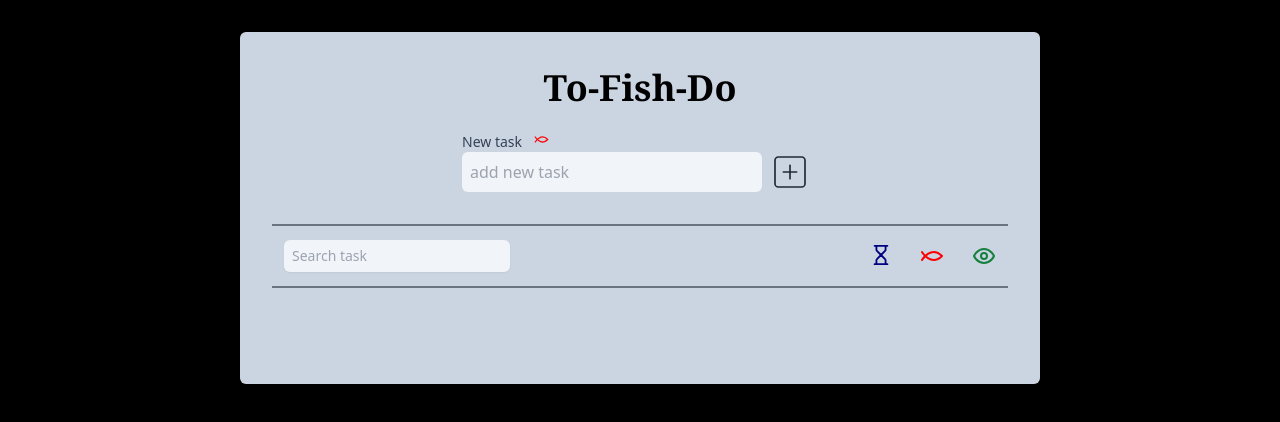
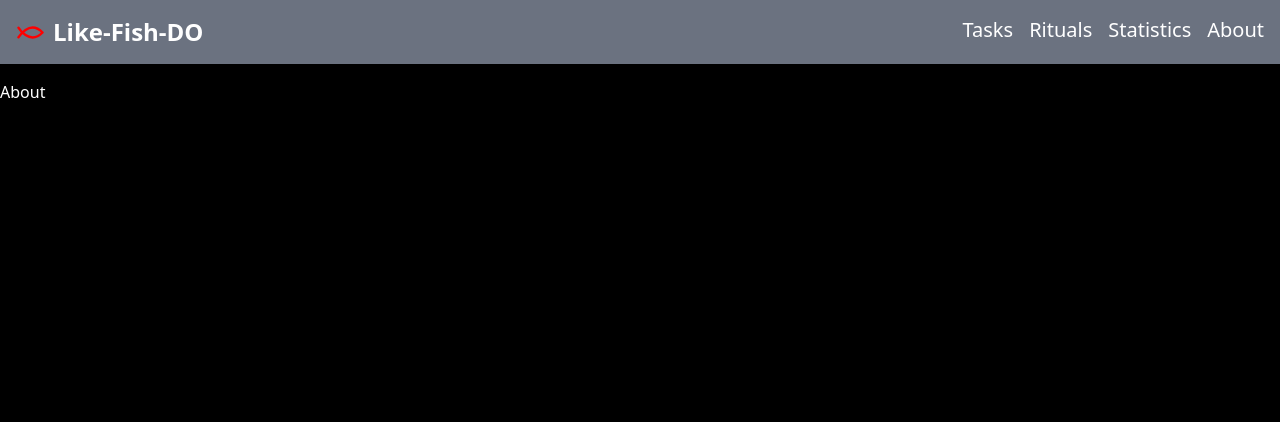
Before and after one commit to MikeXXd/to-fish-do, a React (Vite) app in the folder todo-tail/: page /about in a window 1280 px wide. Shown: the top 422 px of the page. Built offline with nearby package versions, Linux system fonts and the light colour scheme.

Commit message:
create NavBar and Implement react-router

```diff
--- a/todo-tail/package.json
+++ b/todo-tail/package.json
@@ -16,6 +16,7 @@
     "react": "^18.2.0",
     "react-dom": "^18.2.0",
     "react-hook-form": "^7.51.0",
+    "react-router-dom": "^6.22.3",
     "zod": "^3.22.4"
   },
   "devDependencies": {
--- a/todo-tail/src/App.tsx
+++ b/todo-tail/src/App.tsx
@@ -1,22 +1,22 @@
 import { useState } from "react";
 import { AddNewTaskBar } from "./components/AddNewTaskBar";
 import { FilterBar } from "./components/FilterBar";
-import Header from "./components/Header";
 import TaskList from "./components/TaskList";
+import { TasksProvider } from "./contexts/Task";
 
 const App = () => {
-
   const [search, setSearch] = useState<string>("");
 
   return (
-    <main className="flex justify-center h-screen">
+    <div className="flex justify-center h-screen">
       <div className="flex justify-center items-center flex-col flex-wrap min-w-[400px] w-11/12  max-w-[800px] h-fit bg-slate-300 rounded-md p-8 m-8 gap-4">
-        <Header />
-        <AddNewTaskBar />
-        <FilterBar onChange={setSearch} searchName={search}/>
-        <TaskList searchName={search}/>
+        <TasksProvider>
+          <AddNewTaskBar />
+          <FilterBar onChange={setSearch} searchName={search} />
+          <TaskList searchName={search} />
+        </TasksProvider>
       </div>
-    </main>
+    </div>
   );
 };
 
--- /dev/null
+++ b/todo-tail/src/components/About.tsx
@@ -0,0 +1,7 @@
+export function About() {
+  return (
+    <div className="container text-white">
+      <h1>About</h1>
+    </div>
+  );
+}
--- /dev/null
+++ b/todo-tail/src/components/NavBar.tsx
@@ -0,0 +1,37 @@
+import { FishSymbol, Menu } from "lucide-react";
+import { Link } from "react-router-dom";
+
+function NavBar() {
+  return (
+    <nav className="bg-gray-500 p-4 flex justify-between">
+      <div className="flex gap-2 items-center">
+        <FishSymbol size={29} color="red" />
+        <div className="text-white text-2xl font-bold">Like-Fish-DO</div>
+      </div>
+
+      {/*Menu Hamburg*/}
+      <div className="md:hidden">
+        <button className="text-white">
+          <Menu size={24} />
+        </button>
+      </div>
+
+      <div className="hidden md:flex space-x-4 text-xl">
+        <Link to="/" className="text-white">
+          Tasks
+        </Link>
+        <Link to="/rituals" className="text-white">
+          Rituals
+        </Link>
+        <Link to="/statistics" className="text-white">
+          Statistics
+        </Link>
+        <Link to="/about" className="text-white">
+          About
+        </Link>
+      </div>
+    </nav>
+  );
+}
+
+export default NavBar;
--- /dev/null
+++ b/todo-tail/src/components/Riruals.tsx
@@ -0,0 +1,7 @@
+export function Rituals() {
+  return (
+    <div className="container text-white">
+      <h1>Rituals</h1>
+    </div>
+  );
+}
--- /dev/null
+++ b/todo-tail/src/components/Statistics.tsx
@@ -0,0 +1,7 @@
+export function Statistics() {
+  return (
+    <div className="container text-white">
+      <h1>Statistics</h1>
+    </div>
+  );
+}
--- a/todo-tail/src/components/TaskList.tsx
+++ b/todo-tail/src/components/TaskList.tsx
@@ -6,7 +6,7 @@ interface TaskListProps {
   searchName: string;
 }
 
-const TaskList = ({searchName}: TaskListProps) => {
+const TaskList = ({ searchName }: TaskListProps) => {
   const { tasks, areFinishedTasksHidden, importanceFilter, timeFilterState } =
     useTasks();
 
@@ -31,8 +31,8 @@ const TaskList = ({searchName}: TaskListProps) => {
     : starFirstTasksSorted;
 
   return (
-    <div className="container p-4 overflow-auto">
-      <ul className="list-none p-2 divide-y-2 divide-dashed divide-slate-500 rounded-md">
+    <div className="container overflow-auto px-auto">
+      <ul className="list-none divide-y-2 divide-dashed divide-slate-500 rounded-md">
         {filteredTasks.map((task) => (
           <TaskListItem key={task.id} task={task} />
         ))}
--- a/todo-tail/src/contexts/Task.tsx
+++ b/todo-tail/src/contexts/Task.tsx
@@ -44,10 +44,8 @@ export function TasksProvider({ children }: { children: ReactNode }) {
   );
   const [areFinishedTasksHidden, setAreFinishedTasksHidden] =
     useState<boolean>(false);
-  const [importanceFilter, setImportanceFilter] =
-    useState<SortingValues>();
-  const [timeFilterState, setTimeFilterState] =
-    useState<SortingValues>();
+  const [importanceFilter, setImportanceFilter] = useState<SortingValues>();
+  const [timeFilterState, setTimeFilterState] = useState<SortingValues>();
 
   function addTask(task: Task) {
     setTasks([task, ...tasks]);
--- /dev/null
+++ b/todo-tail/src/layouts/RootLayout.tsx
@@ -0,0 +1,15 @@
+import { Outlet } from "react-router-dom";
+import NavBar from "../components/NavBar";
+
+export default function RootLayout() {
+  return (
+    <div className="flex flex-col min-h-screen">
+      <NavBar />
+      <div className="container my-4 flex-grow grid grid-cols-1">
+        <div>
+          <Outlet />
+        </div>
+      </div>
+    </div>
+  );
+}
--- a/todo-tail/src/main.tsx
+++ b/todo-tail/src/main.tsx
@@ -1,13 +1,11 @@
-import React from "react";
+import { StrictMode } from "react";
 import ReactDOM from "react-dom/client";
-import App from "./App.tsx";
+import { RouterProvider } from "react-router-dom";
 import "./index.css";
-import { TasksProvider } from "./contexts/Task.tsx";
+import { routes } from "./routes.tsx";
 
 ReactDOM.createRoot(document.getElementById("root")!).render(
-  <TasksProvider>
-    <React.StrictMode>
-      <App />
-    </React.StrictMode>
-  </TasksProvider>
+  <StrictMode>
+    <RouterProvider router={routes} />
+  </StrictMode>
 );
--- /dev/null
+++ b/todo-tail/src/routes.tsx
@@ -0,0 +1,27 @@
+import { createBrowserRouter } from "react-router-dom";
+import App from "./App.tsx";
+import RootLayout from "./layouts/RootLayout.tsx";
+import { Rituals } from "./components/Riruals.tsx";
+import { Statistics } from "./components/Statistics.tsx";
+import { About } from "./components/About.tsx";
+
+export const routes = createBrowserRouter([
+  {
+    path: "/",
+    element: <RootLayout />,
+    children: [
+      { errorElement: <div>404 Not Found</div> },
+      {
+        children: [
+          { index: true, element: <App /> },
+          {
+            path: "rituals",
+            element: <Rituals />
+          },
+          { path: "statistics", element: <Statistics /> },
+          { path: "about", element: <About /> }
+        ]
+      }
+    ]
+  }
+]);
--- a/todo-tail/src/util/cc.ts
+++ b/todo-tail/src/util/cc.ts
@@ -1,5 +1,5 @@
 // concatenate classes
 
 export function cc(...classes: unknown[]) {
-    return classes.filter((c) => typeof c === 'string').join(' ');
-  }
+  return classes.filter((c) => typeof c === "string").join(" ");
+}
```
Also changed, not shown: 1 other file (tests, documents, lock files or other folders).
